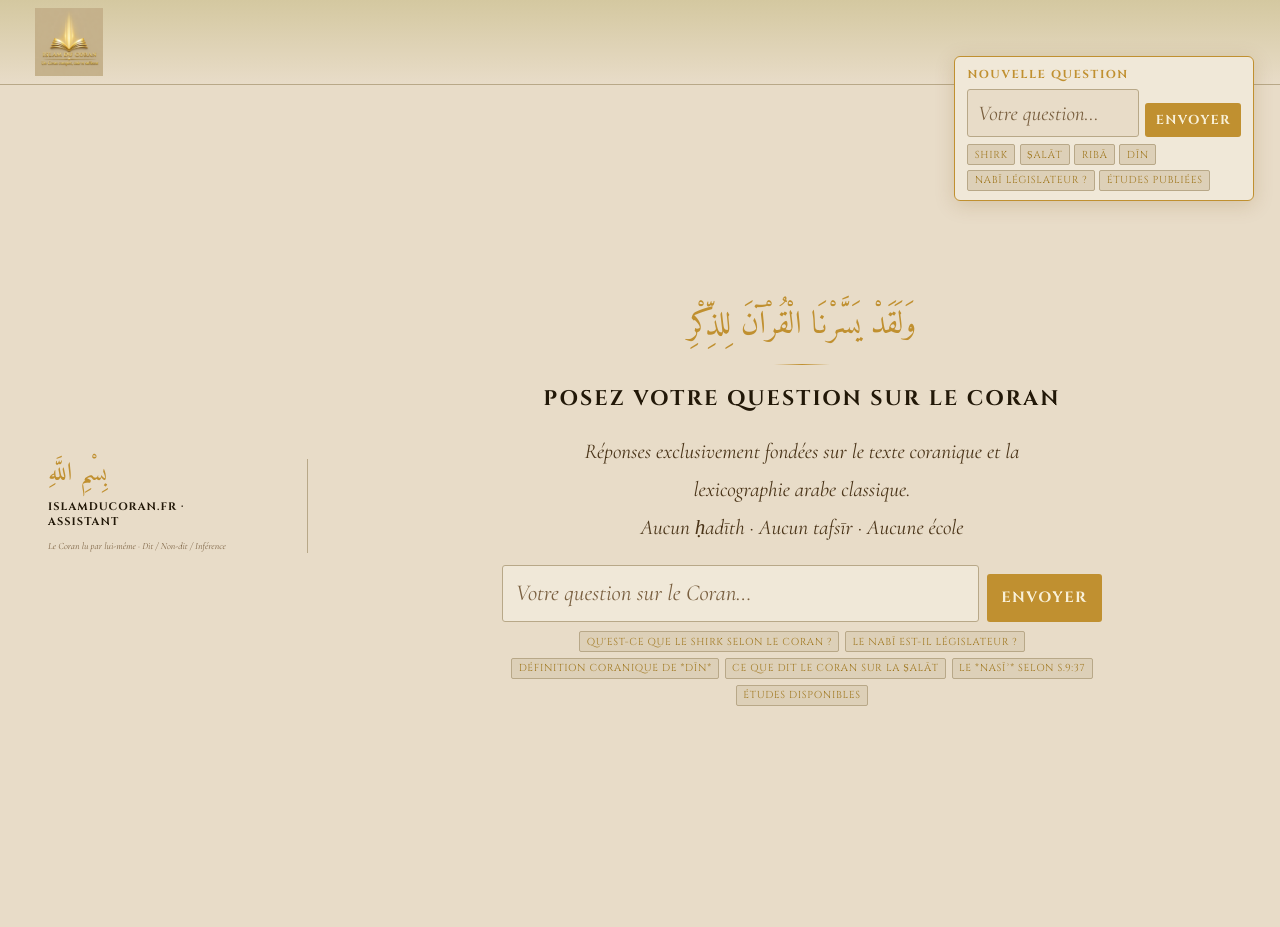
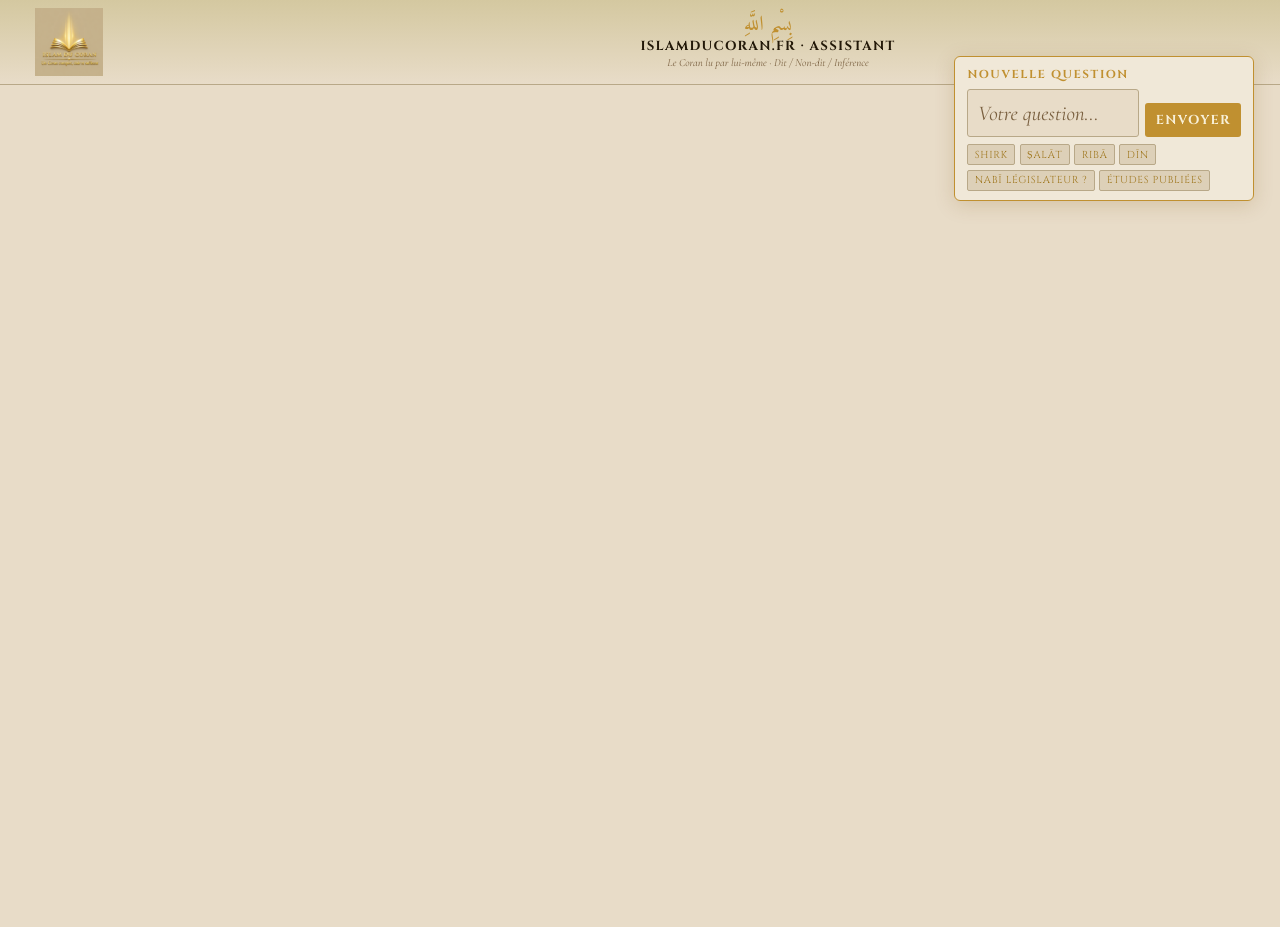
Before and after one commit to Makhuwcoder/islamducoran, a Jekyll site: the page assistant/index.html, which Jekyll copies as it is, in a window 1280 px wide. Built offline with Jekyll 4.4.1, drawn with Linux system fonts in a browser that asks for light colours.

Commit message:
Assistant: identité recentrée dans le header

```diff
--- a/assistant/index.html
+++ b/assistant/index.html
@@ -18,7 +18,14 @@
 html,body{height:100%;background:var(--bg);color:var(--tx);font-family:var(--f-c);font-size:16px}
 
 /* ── HEADER ── */
-.hdr{background:linear-gradient(180deg,#d4c8a0,var(--bg));border-bottom:1px solid var(--bd);padding:.5rem 1.6rem;display:flex;align-items:center;gap:1rem;position:relative;z-index:10}
+.hdr{background:linear-gradient(180deg,#d4c8a0,var(--bg));border-bottom:1px solid var(--bd);
+  padding:.5rem 1.6rem;display:flex;align-items:center;gap:1rem;position:relative;z-index:10}
+.hdr-logo-link{flex-shrink:0;display:flex;align-items:center;text-decoration:none;width:240px}
+.hdr-logo{height:68px;width:auto;display:block;object-fit:contain}
+.hdr-center{flex:1;display:flex;flex-direction:column;align-items:center;text-align:center;gap:.15rem}
+.hdr-ar{font-family:var(--f-a);font-size:1.3rem;color:var(--or3);direction:rtl;line-height:1}
+.hdr-ti{font-family:var(--f-t);font-size:.82rem;letter-spacing:.1em;text-transform:uppercase;font-weight:700}
+.hdr-su{font-size:.68rem;color:var(--tx3);font-style:italic}
 .hdr-logo-link{flex-shrink:0;display:flex;align-items:center;text-decoration:none;width:240px;padding:0 .5rem 0 .6rem}
 .hdr-logo{height:68px;width:auto;display:block;object-fit:contain}
 .hdr-center{flex:1;display:flex;flex-direction:column;align-items:center;text-align:center;gap:.1rem}
@@ -64,19 +71,10 @@
 
 /* ── ACCUEIL ── */
 .accueil{
-  display:flex;flex-direction:row;align-items:center;justify-content:center;
-  min-height:calc(100vh - 58px);padding:2rem 3rem;gap:4rem;
+  display:flex;flex-direction:column;align-items:center;justify-content:center;
+  min-height:calc(100vh - 58px);padding:2rem 1.6rem;gap:1.2rem;
 }
 .accueil.hidden{display:none}
-.accueil-identity{
-  display:flex;flex-direction:column;align-items:flex-start;justify-content:center;
-  gap:.6rem;min-width:220px;max-width:260px;flex-shrink:0;
-  border-right:1px solid var(--bd);padding-right:3rem;
-}
-.accueil-identity .hdr-ar{font-family:var(--f-a);font-size:1.6rem;color:var(--or3);direction:rtl;line-height:1.2}
-.accueil-identity .hdr-ti{font-family:var(--f-t);font-size:.68rem;letter-spacing:.1em;text-transform:uppercase;font-weight:700;color:var(--tx)}
-.accueil-identity .hdr-su{font-size:.6rem;color:var(--tx3);font-style:italic;line-height:1.5}
-.accueil-main{display:flex;flex-direction:column;align-items:center;gap:1.2rem;flex:1}
 
 .accueil.hidden{display:none}
 .wlc-ar{font-family:var(--f-a);font-size:2rem;color:var(--or3);direction:rtl;line-height:1.2}
@@ -177,6 +175,11 @@
   <a href="/" class="hdr-logo-link" title="Retour à l'accueil">
     <img src="/assets/img/logo.png" alt="Islam du Coran" class="hdr-logo">
   </a>
+  <div class="hdr-center">
+    <div class="hdr-ar">بِسْمِ اللَّهِ</div>
+    <div class="hdr-ti">islamducoran.fr · Assistant</div>
+    <div class="hdr-su">Le Coran lu par lui-même · Dit / Non-dit / Inférence</div>
+  </div>
 </div>
 
 <button class="float-toggle" id="float-toggle" onclick="toggleFloat()">+ Question</button>
@@ -197,33 +200,7 @@
   </div>
 </div>
 
-<div class="accueil" id="accueil">
-  <div class="accueil-identity">
-    <div class="hdr-ar">بِسْمِ اللَّهِ</div>
-    <div class="hdr-ti">islamducoran.fr · Assistant</div>
-    <div class="hdr-su">Le Coran lu par lui-même · Dit / Non-dit / Inférence</div>
-  </div>
-  <div class="accueil-main">
-  <div class="wlc-ar">وَلَقَدْ يَسَّرْنَا الْقُرْآنَ لِلذِّكْرِ</div>
-  <div class="wlc-sp"></div>
-  <div class="wlc-ti">Posez votre question sur le Coran</div>
-  <div class="wlc-tx">Réponses exclusivement fondées sur le texte coranique et la lexicographie arabe classique.<br>Aucun ḥadīth · Aucun tafsīr · Aucune école</div>
-  <div class="accueil-inp">
-    <div class="accueil-row">
-      <textarea id="inp-accueil" placeholder="Votre question sur le Coran…" rows="1"></textarea>
-      <button class="accueil-btn" id="btn-accueil" onclick="sendFrom('accueil')">Envoyer</button>
-    </div>
-    <div class="accueil-sugs">
-      <button class="sug" onclick="qs(this,'accueil')">Qu'est-ce que le shirk selon le Coran ?</button>
-      <button class="sug" onclick="qs(this,'accueil')">Le Nabī est-il législateur ?</button>
-      <button class="sug" onclick="qs(this,'accueil')">Définition coranique de *dīn*</button>
-      <button class="sug" onclick="qs(this,'accueil')">Ce que dit le Coran sur la ṣalāt</button>
-      <button class="sug" onclick="qs(this,'accueil')">Le *nasīʾ* selon S.9:37</button>
-      <button class="sug" onclick="qs(this,'accueil')">Études disponibles</button>
-    </div>
-  </div>
-  </div><!-- accueil-main -->
-</div>
+<div class="accueil" id="accueil"></div>
 
 <div class="chat-mode" id="chat-mode">
   <div class="msgs" id="msgs"></div>
```
